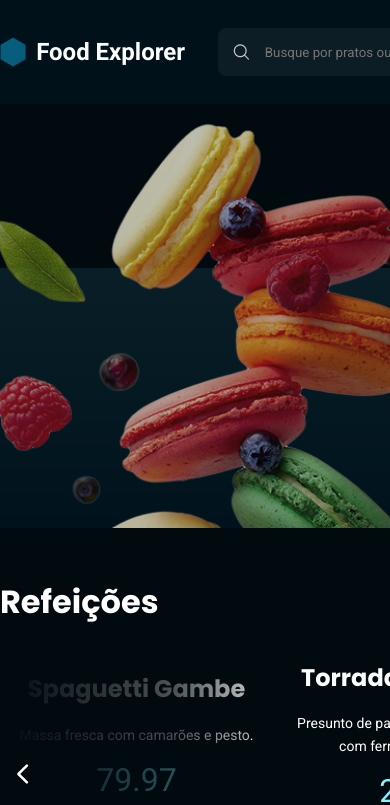
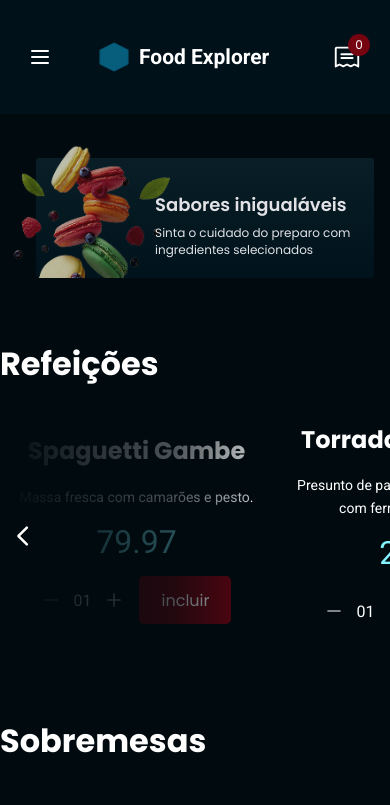
Before and after one commit to MichelleCordeiro/food-explorer, a React (Vite) app: page / in a window 390 px wide. Shown: the top 805 px of the page. Built offline with nearby package versions, Linux system fonts and the light colour scheme.

Commit message:
feat: add responsive Hero and Header components (mobile first)

```diff
--- a/src/components/Header/index.jsx
+++ b/src/components/Header/index.jsx
@@ -1,27 +1,50 @@
-import { Container, Content, Logo, Search, Logout } from './styles'
+import { Logo } from '../Logo'
 import { Input } from '../Input'
 import { Button } from '../Button'
-import { PiSignOut, PiMagnifyingGlass } from 'react-icons/pi'
+import { LuMenu } from 'react-icons/lu'
+import { PiReceipt, PiSignOut, PiMagnifyingGlass } from 'react-icons/pi'
+
+import { Container, Content, ButtonIcon, Search, ButtonOrder, Logout } from './styles'
 
 export function Header() {
   return (
     <Container>
       <Content>
-        <Logo>
-          <img src='../../src/assets/logo.png' alt='Logo do Food Explorer' />
-          <h1>Food Explorer</h1>
-        </Logo>
+        <ButtonIcon className='mobile-only'>
+          <div className='wrapper-icon'>
+            <LuMenu size={24} />
+          </div>
+        </ButtonIcon>
 
-        <Search>
-          <Input icon={PiMagnifyingGlass} placeholder='Busque por pratos ou ingredientes' />
+        <Logo />
+
+        <ButtonIcon className='btn-order-mobile mobile-only'>
+          <div className='wrapper-icon'>
+            <PiReceipt size={30} />
+            <div id='circle-red'>
+              <span>0</span>
+            </div>
+          </div>
+        </ButtonIcon>
+
+        <Search className='desktop-only'>
+          <div id='wrapper-input'>
+            <Input icon={PiMagnifyingGlass} placeholder='Busque por pratos ou ingredientes' />
+          </div>
         </Search>
 
-        <Button icon title='Pedidos (0)' />
+        <ButtonOrder className='desktop-only'>
+          <Button
+            id='btn-order-desktop'
+            icon
+            title='Pedidos (0)'
+          />
+        </ButtonOrder>
 
-        <Logout>
+        <Logout className='desktop-only'>
           <PiSignOut />
         </Logout>
       </Content>
     </Container>
-  )
+  );
 }
--- a/src/components/Header/styles.js
+++ b/src/components/Header/styles.js
@@ -1,55 +1,97 @@
 import styled from 'styled-components'
 
 export const Container = styled.header`
-  grid-area: header;
   width: 100%;
-  height: 10.4rem;
+  position: fixed;
+  z-index: 10;
+
+  display: flex;
   align-content: center;
-
   background-color: ${({ theme }) => theme.COLORS.DARK_600};
 `;
 
 export const Content = styled.div`
-  max-width: 112.2rem;
+  width: 42.8rem;
+  height: 11.4rem;
+
   margin: 0 auto;
+  padding-inline: clamp(1.6rem, 1rem + 6vw, 2.8rem);
 
   display: flex;
   justify-content: space-between;
+  align-items: center;
   gap: 3.2rem;
+  gap: clamp(1.4rem, 1rem + 1vw, 3.2rem);
 
-  > button {
-    max-width: 22.6rem;
+  @media (min-width: 769px) {
+    width: 112.2rem;
+    height: 10.4rem;
   }
 `;
 
-export const Logo = styled.a`
-  width: 18.6rem;
+export const ButtonIcon = styled.button`
+  border: none;
+  background: none;
+  position: relative;
 
-  display: flex;
-  align-items: center;
-  gap: 1rem;
+  > .wrapper-icon {
+    display: flex;
+    align-items: center;
 
-  > h1 {
-    width: inherit;
+    > svg {
+      color: ${({ theme }) => theme.COLORS.LIGHT_100};
+    }
 
-    font-family: 'Roboto', sans-serif;
-    font-weight: 700;
-    font-size: 2.4rem;
+    > #circle-red {
+      width: 2.2rem;
+      height: 2.2rem;
+      background: ${({ theme }) => theme.COLORS.TINTS_TOMATO_100};
+      border-radius: 50%;
+
+      position: absolute;
+      bottom: 1.6rem;
+      left: 1.6rem;
+
+      display: flex;
+      justify-content: center;
+      align-items: center;
+
+      span {
+        color: ${({ theme }) => theme.COLORS.LIGHT_100};
+        font-family: 'Poppins', sans-serif;
+        font-size: 1.2rem;
+      }
+    }
   }
+`;
 
-  > img {
-    width: 3rem;
-    height: 3rem;
+export const ButtonOrder = styled.div`
+  width: 100%;
+
+  @media (min-width: 769px) {
+    max-width: clamp(17rem, 1rem + 15vw, 21.6rem);
+
+    > #btn-order-desktop {
+      font-size: 1.4rem;
+
+      svg {
+        width: clamp(2.8rem, 1.5rem + 1vw, 3.2rem);
+      }
+    }
   }
 `;
 
 export const Search = styled.div`
-  display: flex;
-  flex-grow: 1;
+  width: 100%;
 
-  > input {
-    display: flex;
-    justify-self: center;
+  #wrapper-input {
+    svg {
+      font-size: 2.4rem;
+    }
+  }
+
+  @media (min-width: 769px) {
+    flex-grow: 1;
   }
 `;
 
@@ -59,6 +101,6 @@ export const Logout = styled.button`
 
   > svg {
     color: ${({ theme }) => theme.COLORS.LIGHT_100};
-    font-size: 32px;
+    font-size: clamp(3rem, 1.5rem + 1vw, 3.2rem);
   }
 `;
--- a/src/components/Hero/index.jsx
+++ b/src/components/Hero/index.jsx
@@ -1,16 +1,25 @@
-import { Container } from './styles'
+import { Container, Content } from './styles'
 
 export function Hero({ title, loading, icon, ...rest }) {
   return (
     <Container>
-      <div className='content'>
-        <img src='../../src/assets/hero.png' alt='Imagem de macarons  coloridos flutuando' />
+      <Content>
+        <img
+          className='desktop-only'
+          src='../../src/assets/hero_desktop.png'
+          alt='Imagem de macarons  coloridos flutuando'
+        />
+        <img
+          className='mobile-only'
+          src='../../src/assets/hero_mobile.png'
+          alt='Imagem de macarons  coloridos flutuando'
+        />
 
         <div className='infos'>
-          <h2>Sabores inigualáveis</h2>
-          <span>Sinta o cuidado do preparo com ingredientes selecionados</span>
+          <h1>Sabores inigualáveis</h1>
+          <p>Sinta o cuidado do preparo com ingredientes selecionados</p>
         </div>
-      </div>
+      </Content>
     </Container>
   )
 }
--- a/src/components/Hero/styles.js
+++ b/src/components/Hero/styles.js
@@ -1,41 +1,102 @@
 import styled from 'styled-components'
 
 export const Container = styled.div`
-  grid-area: hero;
-  padding-top: 16.4rem;
-  margin-inline: auto;
+  width: 100%;
+  padding-top: 4.4rem;
+  padding-inline: 3.6rem 1.6rem;
 
-  > .content {
-    width: 112.2rem;
+  @media (min-width: 769px) {
+    padding-top: clamp(11rem, 1rem + 15vw, 16.4rem);
+
+    padding-inline: clamp(1.6rem, 1rem + 6vw, 2.8rem);
+  }
+`;
+
+export const Content = styled.div`
+  max-width: 37.6rem;
+  height: 12rem;
+  margin: 0 auto;
+
+  margin-top: 11.4rem;
+
   color: ${({ theme }) => theme.COLORS.LIGHT_300};
   background: ${({ theme }) => theme.COLORS.GRADIENT_200};
+  border-radius: 3px;
 
   position: relative;
   overflow: visible;
 
+  display: flex;
+  align-items: center;
+  justify-content: flex-end;
+
   > img {
     position: absolute;
     bottom: 0;
-      left: -5.7rem;
+    left: -2.8rem;
+    z-index: 1;
 
-      width: 65.6rem;
-      height: 41.2rem;
+    width: clamp(11rem, 0.5rem + 42vw, 19.1rem);
+    height: clamp(6rem, 0.5rem + 33vw, 14.9rem);
   }
 
   > .infos {
-      height: 26rem;
+    width: 21.5rem;
+    z-index: 10;
+    padding-block: 3.6rem 2.2rem;
+    margin-right: clamp(0.1rem, 0rem + 1vw, 2.1rem);
 
     display: flex;
     flex-direction: column;
+    align-items: start;
     justify-content: center;
-      align-items: start;
+
     gap: 0.8rem;
-      padding-left: 60rem;
 
-      h2 {
+    h1 {
+      font-size: 1.8rem;
+      font-weight: 600;
+      line-height: 140%;
+    }
+
+    p {
+      font-size: 1.2rem;
+      line-height: 140%;
+    }
+  }
+
+  @media (min-width: 769px) {
+    max-width: 112rem;
+    height: 26rem;
+    margin-top: clamp(8.4rem, 1.5rem + 4vw, 10.4rem);
+
+    display: flex;
+
+    > img {
+      bottom: 0;
+      left: -5.7rem;
+
+      width: clamp(43.2rem, 1.5rem + 55vw, 63.2rem);
+      height: clamp(32.6rem, 1.5rem + 35vw, 40.6rem);
+    }
+
+    > .infos {
+      width: 42.2rem;
+      height: 26rem;
+      padding-block: 8.8rem 9.2rem;
+      margin-right: clamp(5rem, 1rem + 5vw, 113rem);
+
+      font-weight: 600;
+      line-height: 100%;
+
+      h1 {
+        font-size: 4rem;
         font-weight: 500;
-        font-size: 4rem;
-        line-height: 6rem;
+      }
+
+      p {
+        font-family: 'Roboto', sans-serif;
+        font-size: 1.6rem;
       }
     }
   }
--- /dev/null
+++ b/src/components/Logo/index.jsx
@@ -0,0 +1,10 @@
+import { Container } from './styles'
+
+export function Logo() {
+  return (
+    <Container>
+      <img src='../../src/assets/logo.png' alt='Logo do Food Explorer' />
+      <span>Food Explorer</span>
+    </Container>
+  )
+}
--- /dev/null
+++ b/src/components/Logo/styles.js
@@ -0,0 +1,30 @@
+import styled from 'styled-components'
+
+export const Container = styled.a`
+  width: 18.6rem;
+
+  display: flex;
+  align-items: center;
+  gap: 1rem;
+
+  > span {
+    width: max-content;
+
+    font-family: 'Roboto', sans-serif;
+    font-weight: 700;
+    font-size: 2.1rem;
+  }
+
+  > img {
+    width: 3rem;
+    height: 3rem;
+  }
+
+  @media (min-width: 769px) {
+    > span {
+      width: inherit;
+
+      font-size: clamp(2.1rem, 1rem + 1vw, 2.4rem);
+    }
+  }
+`;
--- a/src/pages/Home/index.jsx
+++ b/src/pages/Home/index.jsx
@@ -2,7 +2,7 @@ import { Header } from '../../components/Header'
 import { Hero } from '../../components/Hero'
 import { Section } from '../../components/Section'
 
-import { Container, Main } from './styles'
+import { Container } from './styles'
 
 export function Home() {
   return (
@@ -10,11 +10,12 @@ export function Home() {
       <Header />
       <Hero />
 
-      <Main>
+      <main>
         <Section title='Refeições' />
 
         <Section title='Sobremesas' />
-      </Main>
+      </main>
+
     </Container>
   );
 }
--- a/src/pages/Home/styles.js
+++ b/src/pages/Home/styles.js
@@ -5,15 +5,10 @@ export const Container = styled.div`
   height: 100vh;
   margin: 0 auto;
 
-  display: grid;
-  grid-template-rows: 104px 412px auto 77px;
-  grid-template-areas:
-  'header'
-  'hero'
-  'content'
-  'footer';
-  `;
+  > main {
+    padding-block: 6.2rem 7.7rem;
+  }
 
-export const Main = styled.div`
-  padding-top: 6.2rem;
+  @media (min-width: 769px) {
+  }
 `;
--- a/src/styles/global.js
+++ b/src/styles/global.js
@@ -41,4 +41,18 @@ export default createGlobalStyle`
   button:hover, a:hover {
     filter: brightness(0.9)
   }
+
+  .desktop-only {
+    display: none;
+  }
+
+  @media (min-width: 769px) {
+    .mobile-only {
+      display: none;
+    }
+
+    .desktop-only {
+      display: block;
+    }
+  }
 `;
```
Also changed, not shown: src/assets/hero_desktop.png (renamed from src/assets/hero.png), src/assets/hero_mobile.png (added). Lines whose indentation alone changed are shown as unchanged.
